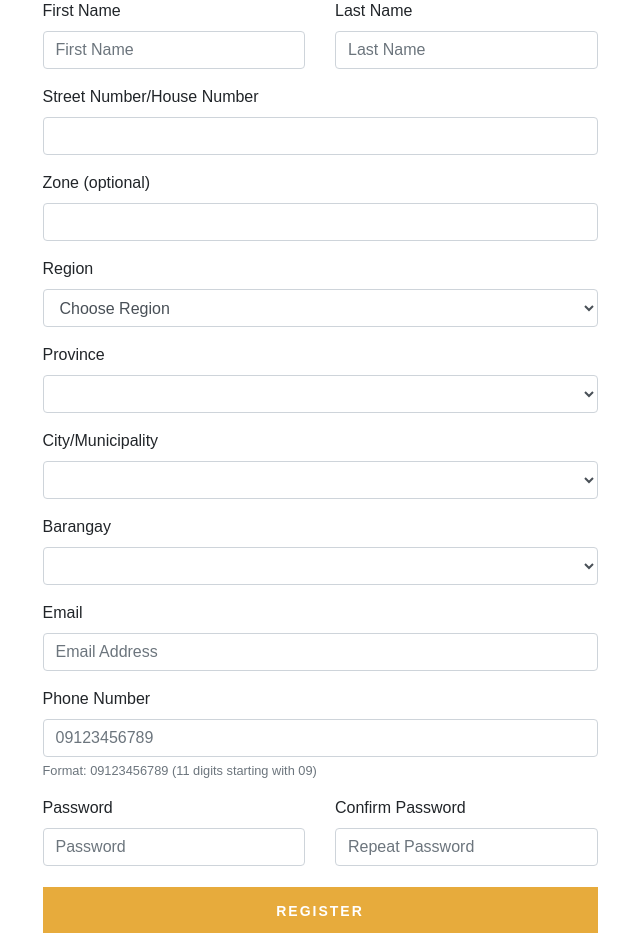
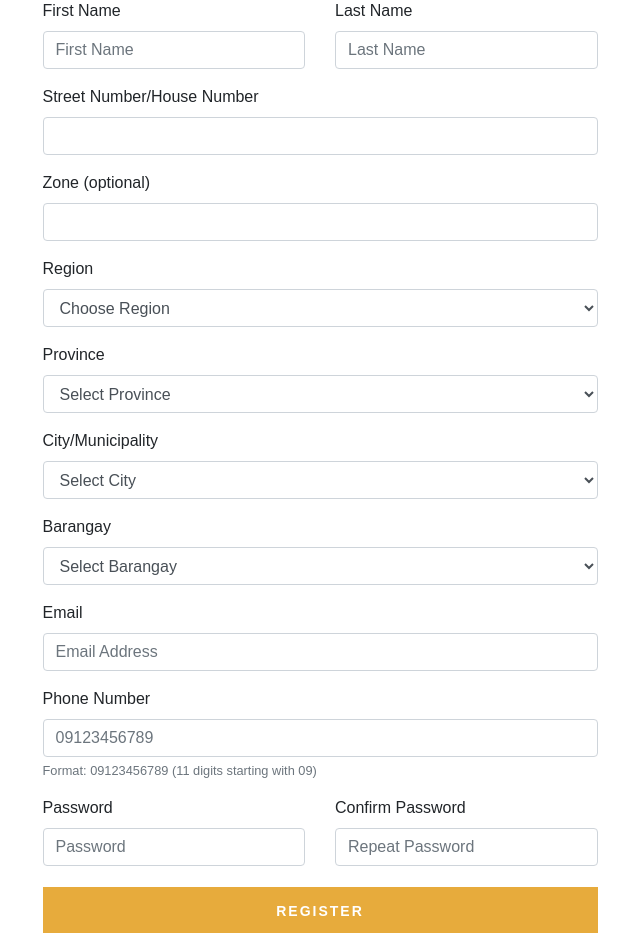
Before and after one commit to Zeek-kull/Capstone, a PHP site: page /Register.php in a window 1280 px wide. Shown: the part 416-1349 px from the top of the page, without its empty margins (320-960 px from the left). Run offline with PHP 8.4, Linux system fonts and the light colour scheme; data comes from the database, SQL or seed files in the repository; lists and menus that the app fills with data are empty; some web fonts are replaced.

Commit message:
fixed some error

```diff
--- a/register.php
+++ b/register.php
@@ -183,50 +183,58 @@ if (isset($_POST['u_submit'])) {
                             <div class="form-group row">
                                     <div class="col-sm-6 mb-3 mb-sm-0">
                                         <label for="fname">First Name</label>
-                                        <input type="text" class="form-control form-control-user" id="exampleFirstName" placeholder="First Name" name="u_name" required>
+                                        <input type="text" class="form-control form-control-user" id="exampleFirstName" placeholder="First Name" name="u_name" value="<?php echo isset($_POST['u_name']) ? htmlspecialchars($_POST['u_name']) : ''; ?>" required>
                                     </div>
                                     <div class="col-sm-6">
                                         <label for="lname">Last Name</label>
-                                        <input type="text" class="form-control form-control-user" id="exampleLastName" placeholder="Last Name" name="l_name" required>
+                                        <input type="text" class="form-control form-control-user" id="exampleLastName" placeholder="Last Name" name="l_name" value="<?php echo isset($_POST['l_name']) ? htmlspecialchars($_POST['l_name']) : ''; ?>" required>
                                     </div>
                                 </div>
                                 <div class="form-group">
                                     <label for="street">Street Number/House Number</label>
-                                    <input type="text" class="form-control" id="street" name="street" required>
+                                    <input type="text" class="form-control" id="street" name="street" value="<?php echo isset($_POST['street']) ? htmlspecialchars($_POST['street']) : ''; ?>" required>
                                 </div>
                                 <div class="form-group">
                                     <label for="zone">Zone (optional)</label>
-                                    <input type="text" class="form-control" id="zone" name="zone">
+                                    <input type="text" class="form-control" id="zone" name="zone" value="<?php echo isset($_POST['zone']) ? htmlspecialchars($_POST['zone']) : ''; ?>">
                                 </div>
                                 <!-- Philippine Address Dropdowns START -->
                                 <div class="form-group">
                                     <label for="region">Region</label>
-                                    <select id="region" class="form-control" required></select>
-                                    <input type="hidden" name="region_text" id="region-text">
+                                    <select id="region" class="form-control" required>
+                                        <option value="<?php echo isset($_POST['region_text']) ? htmlspecialchars($_POST['region_text']) : ''; ?>"><?php echo isset($_POST['region_text']) ? htmlspecialchars($_POST['region_text']) : 'Select Region'; ?></option>
+                                    </select>
+                                    <input type="hidden" name="region_text" id="region-text" value="<?php echo isset($_POST['region_text']) ? htmlspecialchars($_POST['region_text']) : ''; ?>">
                                 </div>
                                 <div class="form-group">
                                     <label for="province">Province</label>
-                                    <select id="province" class="form-control" required></select>
-                                    <input type="hidden" name="province_text" id="province-text">
+                                    <select id="province" class="form-control" required>
+                                        <option value="<?php echo isset($_POST['province_text']) ? htmlspecialchars($_POST['province_text']) : ''; ?>"><?php echo isset($_POST['province_text']) ? htmlspecialchars($_POST['province_text']) : 'Select Province'; ?></option>
+                                    </select>
+                                    <input type="hidden" name="province_text" id="province-text" value="<?php echo isset($_POST['province_text']) ? htmlspecialchars($_POST['province_text']) : ''; ?>">
                                 </div>
                                 <div class="form-group">
                                     <label for="city">City/Municipality</label>
-                                    <select id="city" class="form-control" required></select>
-                                    <input type="hidden" name="city_text" id="city-text">
+                                    <select id="city" class="form-control" required>
+                                        <option value="<?php echo isset($_POST['city_text']) ? htmlspecialchars($_POST['city_text']) : ''; ?>"><?php echo isset($_POST['city_text']) ? htmlspecialchars($_POST['city_text']) : 'Select City'; ?></option>
+                                    </select>
+                                    <input type="hidden" name="city_text" id="city-text" value="<?php echo isset($_POST['city_text']) ? htmlspecialchars($_POST['city_text']) : ''; ?>">
                                 </div>
                                 <div class="form-group">
                                     <label for="barangay">Barangay</label>
-                                    <select id="barangay" class="form-control" required></select>
-                                    <input type="hidden" name="barangay_text" id="barangay-text">
+                                    <select id="barangay" class="form-control" required>
+                                        <option value="<?php echo isset($_POST['barangay_text']) ? htmlspecialchars($_POST['barangay_text']) : ''; ?>"><?php echo isset($_POST['barangay_text']) ? htmlspecialchars($_POST['barangay_text']) : 'Select Barangay'; ?></option>
+                                    </select>
+                                    <input type="hidden" name="barangay_text" id="barangay-text" value="<?php echo isset($_POST['barangay_text']) ? htmlspecialchars($_POST['barangay_text']) : ''; ?>">
                                 </div>
                                 <!-- Philippine Address Dropdowns END -->
                                 <div class="form-group">
                                     <label for="email">Email</label>
-                                    <input type="email" class="form-control form-control-user" id="exampleInputEmail" placeholder="Email Address" name="email" required>
+                                    <input type="email" class="form-control form-control-user" id="exampleInputEmail" placeholder="Email Address" name="email" value="<?php echo isset($_POST['email']) ? htmlspecialchars($_POST['email']) : ''; ?>" required>
                                 </div>
                                 <div class="form-group">
                                     <label for="phone">Phone Number</label>
-                                    <input type="tel" class="form-control form-control-user" id="phone" placeholder="09123456789" name="phone" pattern="[0-9]{11}" maxlength="11" required>
+                                    <input type="tel" class="form-control form-control-user" id="phone" placeholder="09123456789" name="phone" pattern="[0-9]{11}" maxlength="11" value="<?php echo isset($_POST['phone']) ? htmlspecialchars($_POST['phone']) : ''; ?>" required>
                                     <small class="form-text text-muted">Format: 09123456789 (11 digits starting with 09)</small>
                                 </div>
                                 <div class="form-group row">
@@ -330,7 +338,6 @@ Copyright &copy;<script>document.write(new Date().getFullYear());</script> All r
 
     <!-- Js Plugins -->
     <script src="js/jquery-3.6.0.min.js"></script>
-<script src="js/jquery-3.6.0.min.js"></script>
     <script src="js/bootstrap.min.js"></script>
     <script src="js/jquery-ui.min.js"></script>
     <script src="js/jquery.countdown.min.js"></script>
@@ -343,6 +350,22 @@ Copyright &copy;<script>document.write(new Date().getFullYear());</script> All r
     <script src="js/main.js"></script>
 
     <script>
+        // Preserve form values on page load
+        window.addEventListener('load', function() {
+            <?php if (isset($_POST['region_text'])): ?>
+            document.getElementById('region-text').value = '<?php echo htmlspecialchars($_POST['region_text']); ?>';
+            <?php endif; ?>
+            <?php if (isset($_POST['province_text'])): ?>
+            document.getElementById('province-text').value = '<?php echo htmlspecialchars($_POST['province_text']); ?>';
+            <?php endif; ?>
+            <?php if (isset($_POST['city_text'])): ?>
+            document.getElementById('city-text').value = '<?php echo htmlspecialchars($_POST['city_text']); ?>';
+            <?php endif; ?>
+            <?php if (isset($_POST['barangay_text'])): ?>
+            document.getElementById('barangay-text').value = '<?php echo htmlspecialchars($_POST['barangay_text']); ?>';
+            <?php endif; ?>
+        });
+
         document.querySelector('form').addEventListener('submit', function(e) {
             var pass = document.getElementById('exampleInputPassword').value;
             var cpass = document.getElementById('exampleRepeatPassword').value;
--- a/shopping-cart.php
+++ b/shopping-cart.php
@@ -183,7 +183,7 @@ session_start();
                                     <td class="cart-title first-row">
                                         <h5 class="p-name"><?php echo $row["name"]; ?></h5>
                                     </td>
-                                    <td class="p-price first-row">&#8369;<?php echo $row["price"] ?>.00</td>
+                                    <td class="p-price first-row">&#8369;<?php echo $row["price"] ?></td>
 
                                     <td>
                                         <div class="quantity-controls">
```
Also changed, not shown: admin/pending_orders.php (+8 -1 lines), profile.php (+6 -2 lines).
